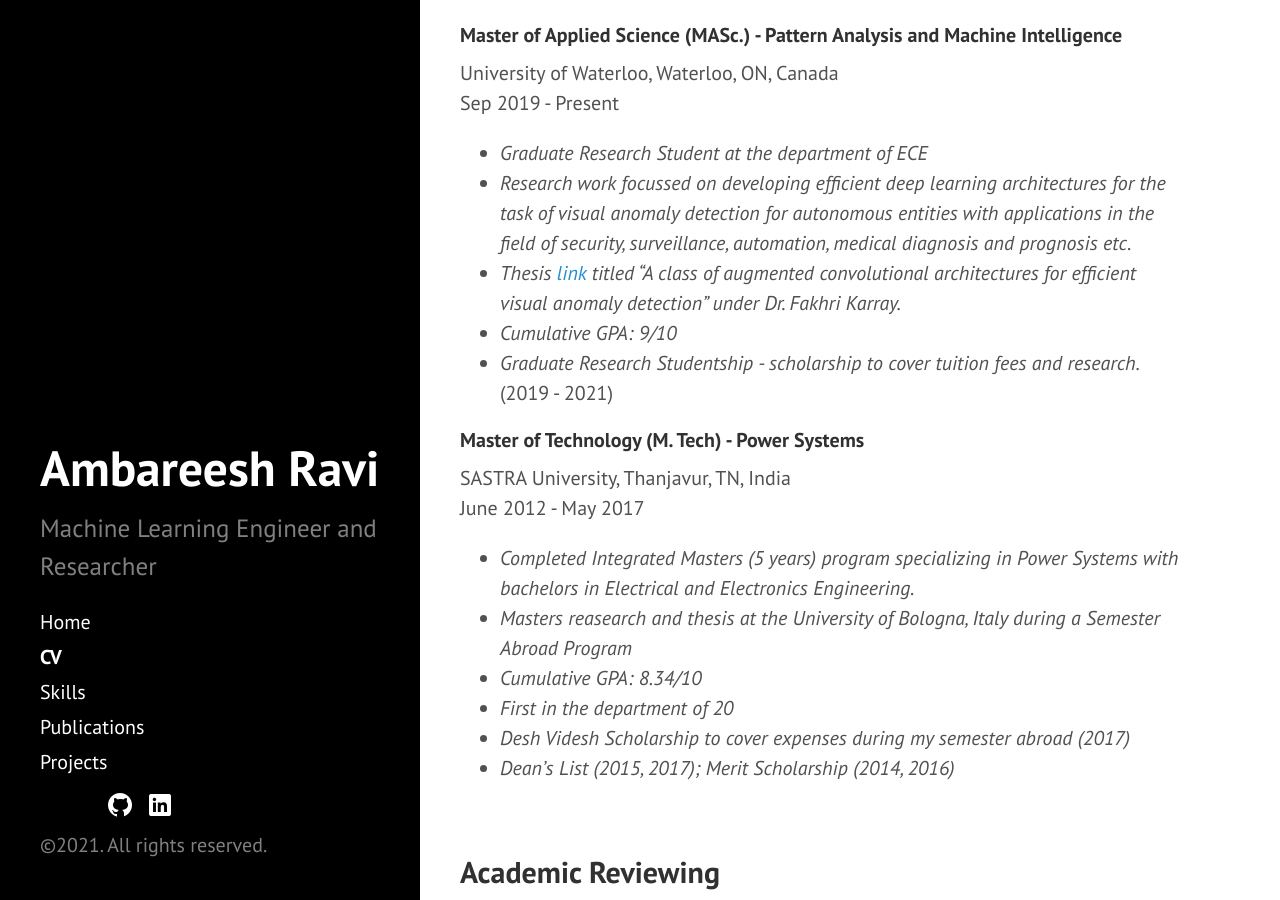
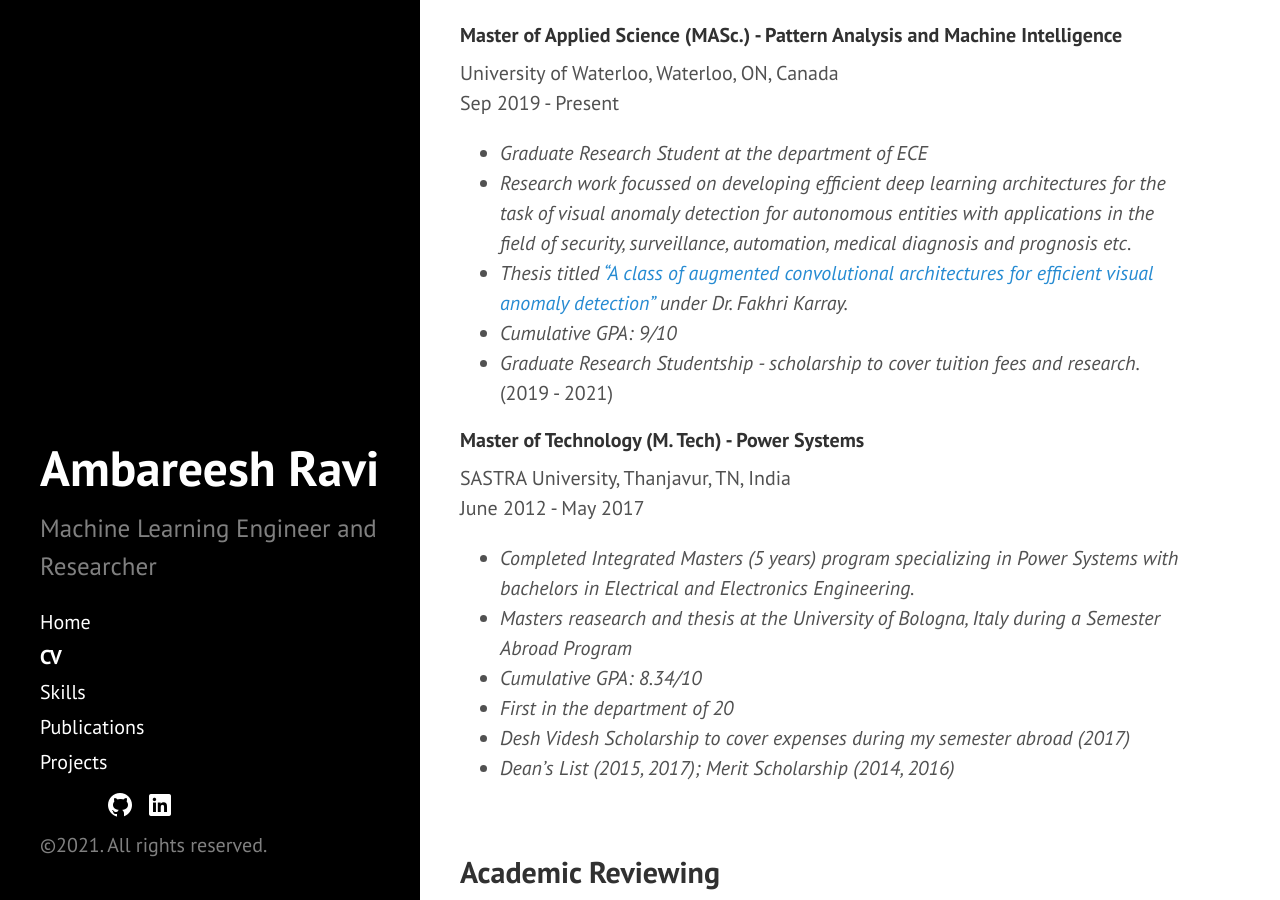
Before and after one commit to ambareeshravi/ambareeshravi.github.io, a Jekyll site: the page built from CV.md, in a window 1280 px wide and 900 px high, scrolled down 2271 px. Built offline with Jekyll 4.4.1, drawn with Linux system fonts in a browser that asks for light colours.

Commit message:
Update CV.md

```diff
--- a/CV.md
+++ b/CV.md
@@ -69,7 +69,7 @@
 
 * _Graduate Research Student at the department of ECE_
 * _Research work focussed on developing efficient deep learning architectures for the task of visual anomaly detection for autonomous entities with applications in the field of security, surveillance, automation, medical diagnosis and prognosis etc_.
-* _Thesis [link](https://uwspace.uwaterloo.ca/handle/10012/17163) titled “A class of augmented convolutional architectures for efficient visual anomaly detection” under Dr. Fakhri Karray._
+* _Thesis titled [“A class of augmented convolutional architectures for efficient visual anomaly detection”](https://uwspace.uwaterloo.ca/handle/10012/17163) under Dr. Fakhri Karray._
 * _Cumulative GPA: 9/10_
 * _Graduate Research Studentship - scholarship to cover tuition fees and research._ (2019 - 2021)
 
```
